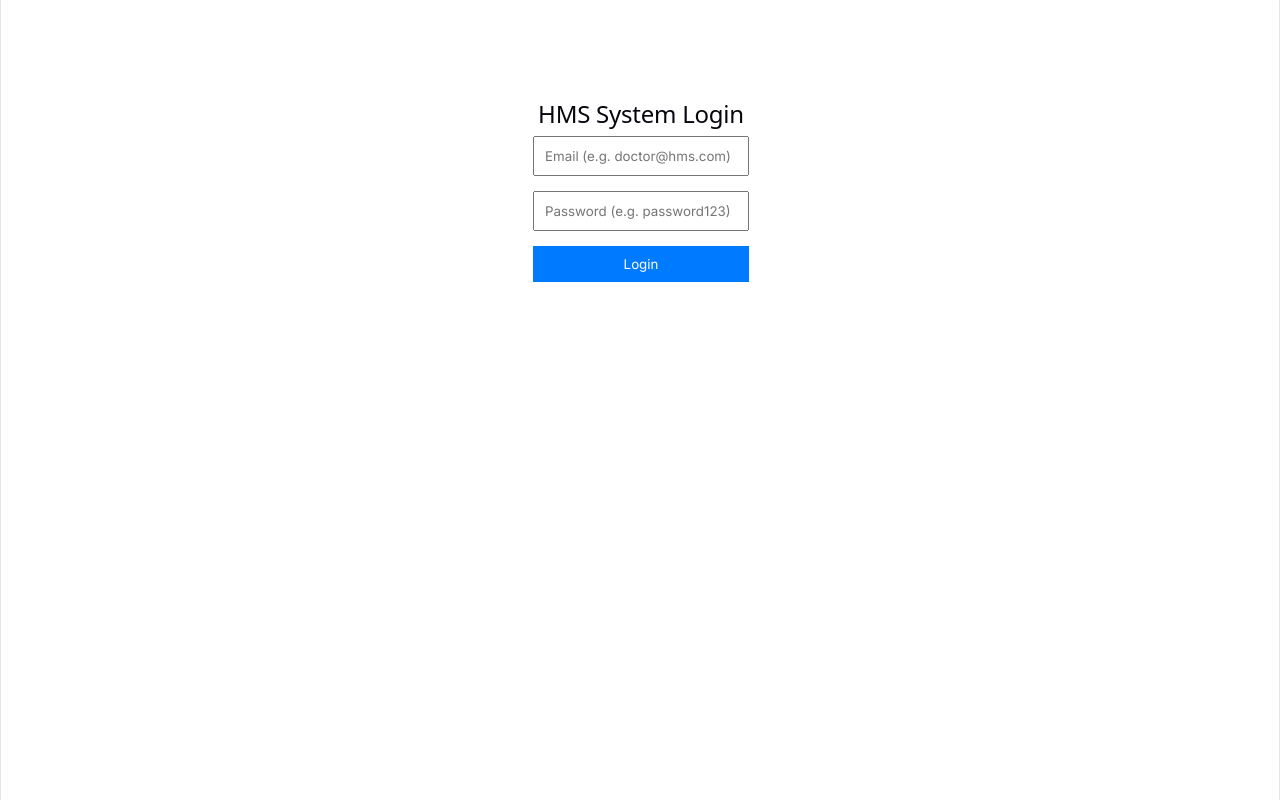
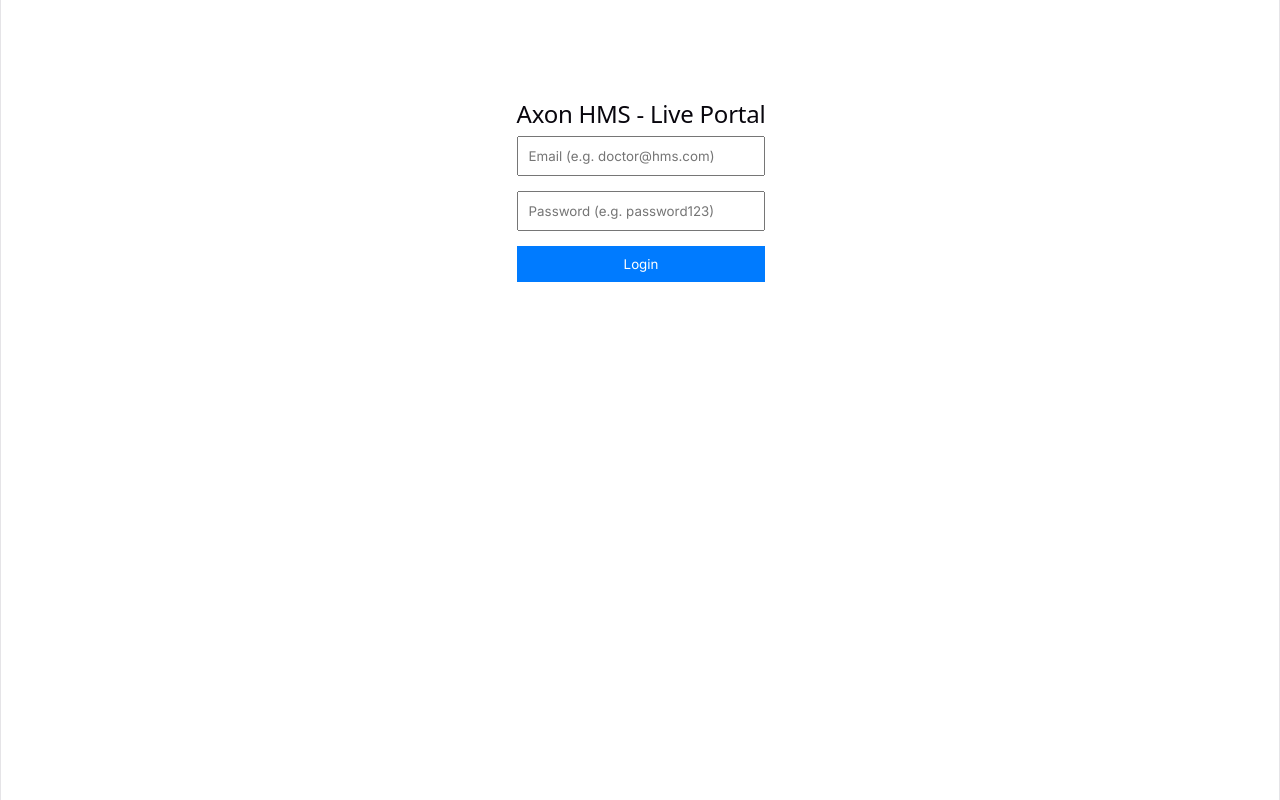
Before and after one commit to Afrose-9214/axon_hms, a React (Vite) app in the folder frontend/: page / in a window 1280 px wide. Built offline with nearby package versions, Linux system fonts and the light colour scheme.

Commit message:
Updated text in frontend to test CI/CD pipeline

```diff
--- a/frontend/src/components/Login.jsx
+++ b/frontend/src/components/Login.jsx
@@ -37,7 +37,7 @@ export default function Login() {
 
     return (
         <div style={{ maxWidth: '400px', margin: '100px auto', fontFamily: 'sans-serif', textAlign: 'center' }}>
-            <h2>HMS System Login</h2>
+            <h2>Axon HMS - Live Portal</h2>
             {error && <p style={{ color: 'red' }}>{error}</p>}
 
             <form onSubmit={handleLogin} style={{ display: 'flex', flexDirection: 'column', gap: '15px' }}>
```
Also changed, not shown: 1 other file (tests, documents, lock files or other folders).
